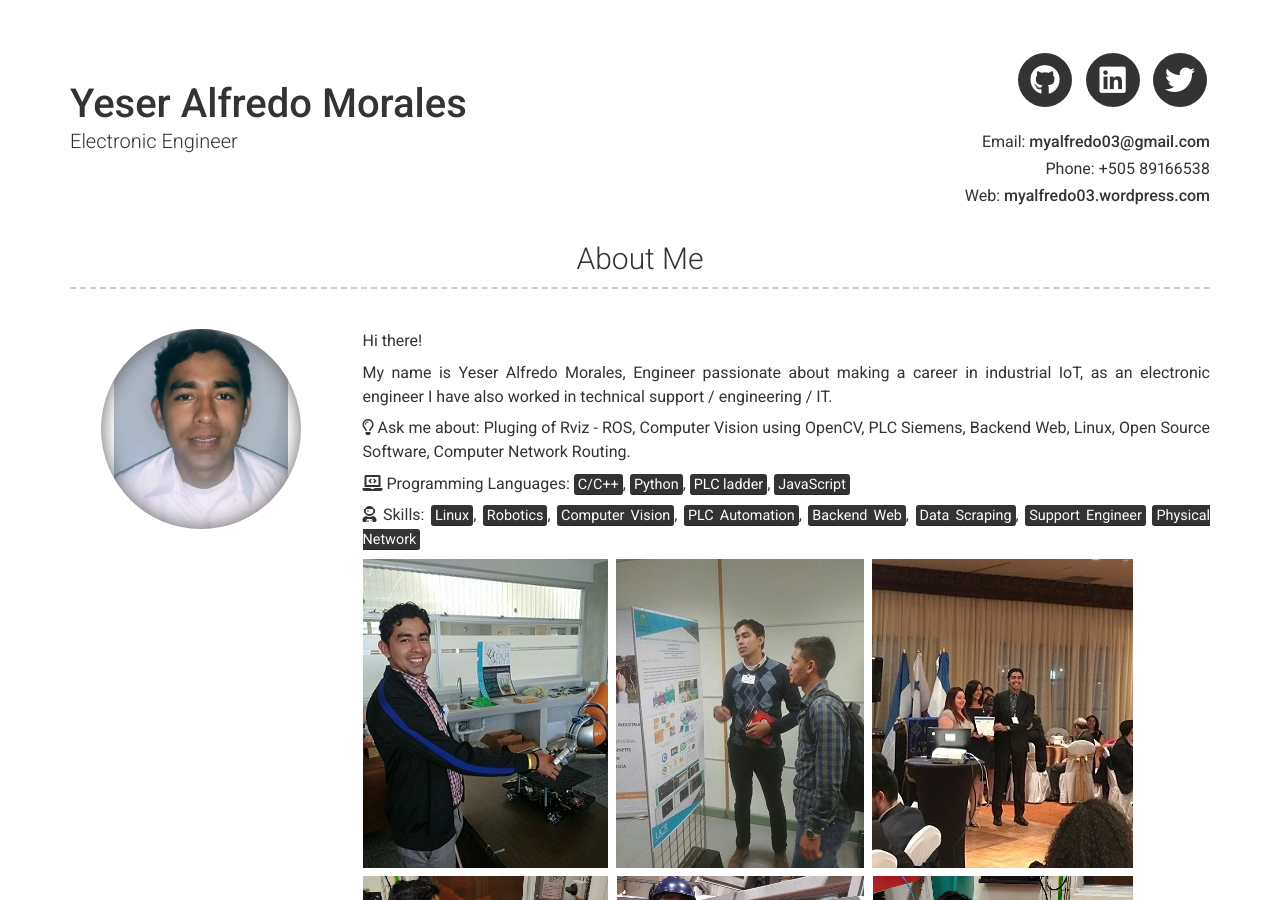
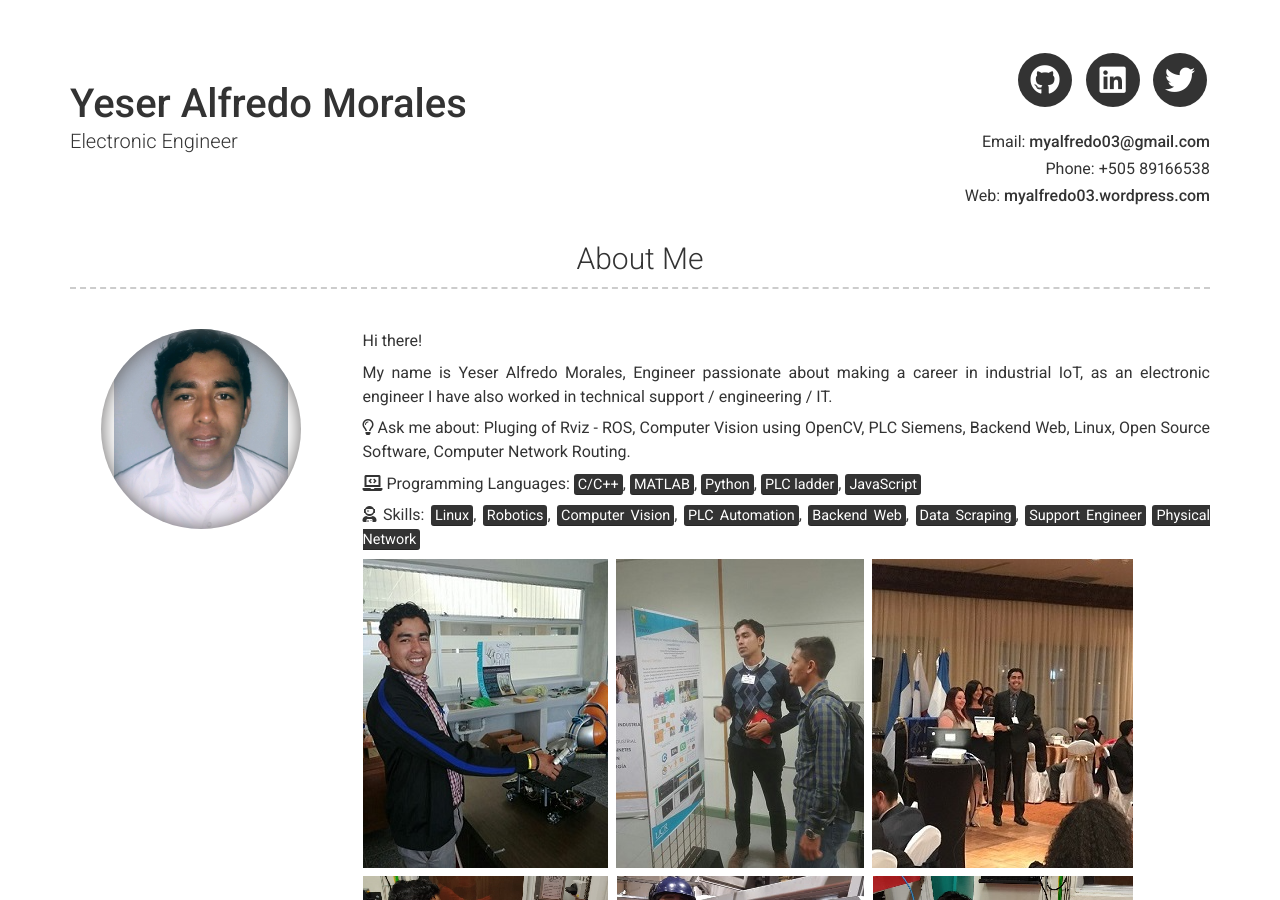
Before and after one commit to myalfred03/myalfred03.github.io, a Jekyll site: the page built from index.md, in a window 1280 px wide and 900 px high. Built offline with Jekyll 4.4.1, drawn with Linux system fonts in a browser that asks for light colours; nearby versions of some CDN libraries.

Commit message:
Update _config.yml

```diff
--- a/_config.yml
+++ b/_config.yml
@@ -47,7 +47,7 @@ about_content: | # this will include new lines to allow paragraphs
 
   <i class="far fa-lightbulb"></i> Ask me about: Pluging of Rviz - ROS, Computer Vision using OpenCV, PLC Siemens, Backend Web, Linux, Open Source Software, Computer Network Routing.
 
-  <i class="fas fa-laptop-code"></i> Programming Languages:  <mark>C/C++</mark>, <mark>Python</mark>, <mark>PLC ladder</mark>, <mark>JavaScript</mark>
+  <i class="fas fa-laptop-code"></i> Programming Languages:  <mark>C/C++</mark>, <mark>MATLAB</mark>, <mark>Python</mark>, <mark>PLC ladder</mark>, <mark>JavaScript</mark>
 
   <i class="fas fa-user-astronaut"></i> Skills: <mark>Linux</mark>, <mark>Robotics</mark>, <mark>Computer Vision</mark>, <mark>PLC Automation</mark>, <mark>Backend Web</mark>, <mark>Data Scraping</mark>, <mark>Support Engineer</mark> <mark>Physical Network</mark>
 
```
